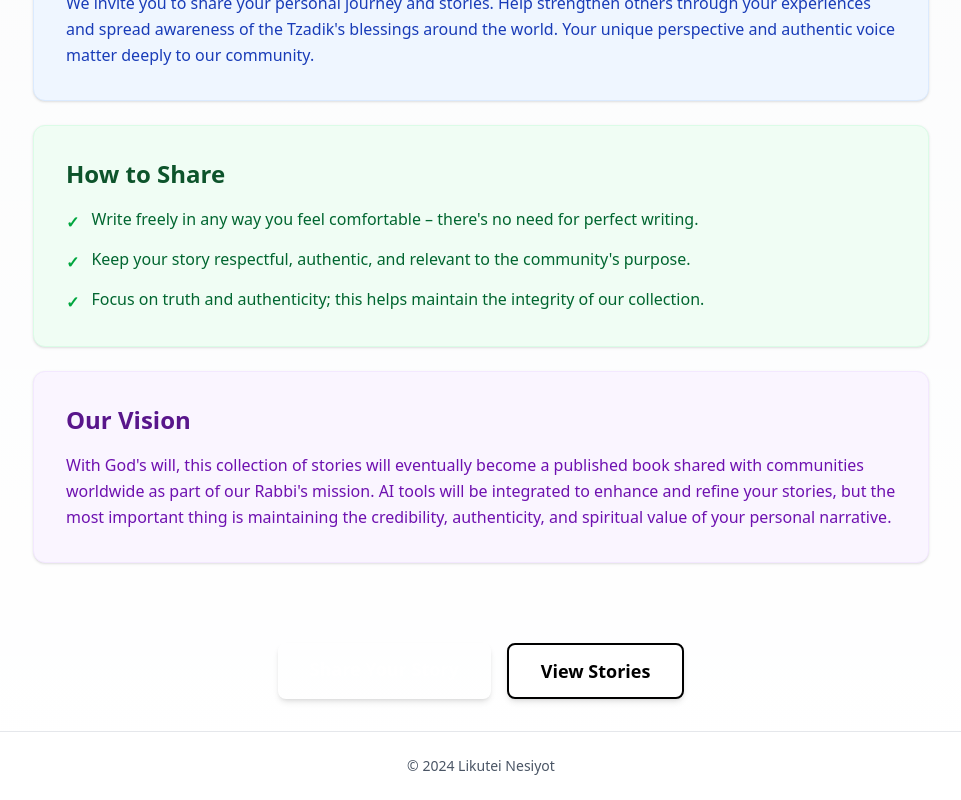
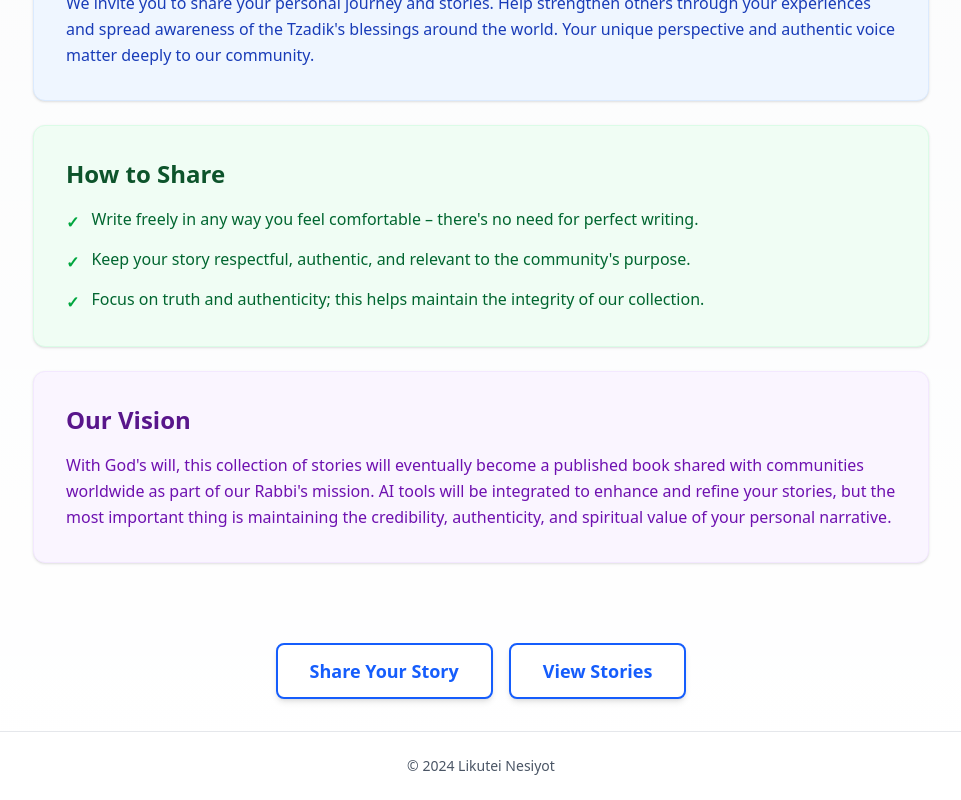
Before and after one commit to OzMaatuk/StoriesCollector, a Next.js app: page /en in a window 1280 px wide. Shown: the part 638-1438 px from the top of the page, without its empty margins (159-1120 px from the left). Built offline with nearby package versions, Linux system fonts and the light colour scheme.

Commit message:
fix home page button style

```diff
--- a/src/app/[lang]/page.tsx
+++ b/src/app/[lang]/page.tsx
@@ -89,13 +89,13 @@ export default async function HomePage({ params }: PageProps) {
       <div className="flex justify-center gap-4 flex-wrap pt-8">
         <Link
           href={`/${lang}/submit`}
-          className="bg-primary-600 text-white px-8 py-3 rounded-lg hover:bg-primary-700 transition-colors font-semibold text-lg shadow-md hover:shadow-lg"
+          className="bg-white text-blue-600 border-2 border-blue-600 px-8 py-3 rounded-lg hover:bg-blue-50 active:bg-blue-100 transition-colors font-semibold text-lg shadow-md"
         >
           {translations.home.cta}
         </Link>
         <Link
           href={`/${lang}/stories`}
-          className="bg-white text-primary-600 border-2 border-primary-600 px-8 py-3 rounded-lg hover:bg-primary-50 transition-colors font-semibold text-lg shadow-md"
+          className="bg-white text-blue-600 border-2 border-blue-600 px-8 py-3 rounded-lg hover:bg-blue-50 active:bg-blue-100 transition-colors font-semibold text-lg shadow-md"
         >
           {translations.home.viewStories}
         </Link>
```
